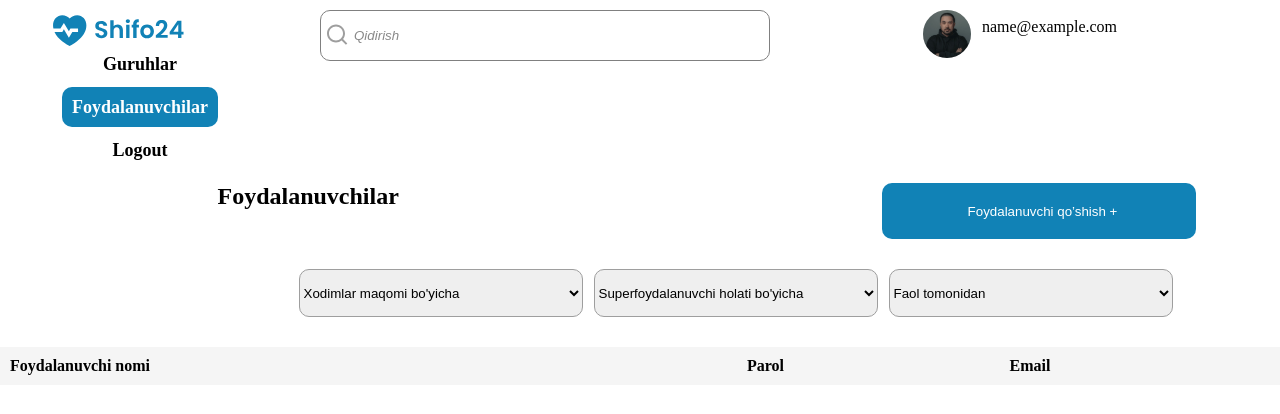
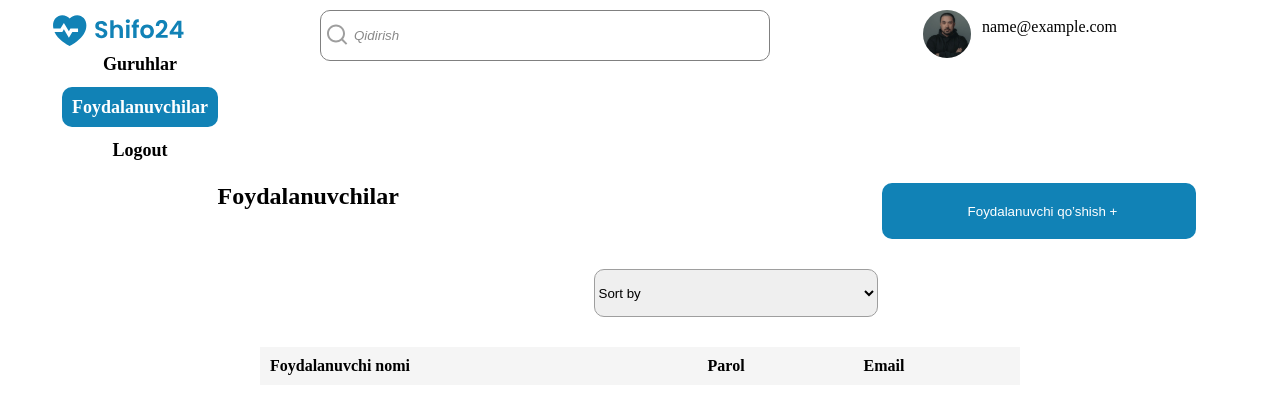
Before and after one commit to Muslimov-Khasan/shifo24, a React (Create React App) app: page / in a window 1280 px wide. Both pictures are taken after typing "name@example.com", "Sample123" into the empty fields and a click on the button "Kirish". Shown: the top 414 px of the page. Built offline with nearby package versions, Linux system fonts and the light colour scheme.

Commit message:
select sort

```diff
--- a/src/components/Home/Home.jsx
+++ b/src/components/Home/Home.jsx
@@ -17,6 +17,7 @@ function Home() {
   const [confirmPassword, setConfirmPassword] = useState("");
   const [tableData, setTableData] = useState([]);
   const [searchQuery, setSearchQuery] = useState("");
+  const [selectedSort, setSelectedSort] = useState("");
 
   useEffect(() => {
     const storedFormData = localStorage.getItem("formData");
@@ -66,6 +67,20 @@ function Home() {
     item.userName.toLowerCase().includes(searchQuery.toLowerCase())
   );
 
+  const sortTableData = () => {
+    let sortedData = [...filteredTableData];
+
+    if (selectedSort === "username") {
+      sortedData.sort((a, b) => a.userName.localeCompare(b.userName));
+    } else if (selectedSort === "password") {
+      sortedData.sort((a, b) => a.password.localeCompare(b.password));
+    } else if (selectedSort === "email") {
+      sortedData.sort((a, b) => a.email.localeCompare(b.email));
+    }
+
+    return sortedData;
+  };
+
   return (
     <>
       <header className="header">
@@ -100,16 +115,15 @@ function Home() {
               </div>
 
               <section className="select-inner">
-                <select className="select-type">
-                  <option value="Xodimlar">Xodimlar maqomi bo'yicha</option>
-                </select>
-                <select className="select-type">
-                  <option value="Xodimlar">
-                    Superfoydalanuvchi holati bo'yicha
-                  </option>
-                </select>
-                <select className="select-type">
-                  <option value="Xodimlar">Faol tomonidan</option>
+                <select
+                  className="select-type"
+                  value={selectedSort}
+                  onChange={(e) => setSelectedSort(e.target.value)}
+                >
+                  <option value="">Sort by</option>
+                  <option value="username">Username</option>
+                  <option value="password">Password</option>
+                  <option value="email">Email</option>
                 </select>
               </section>
             </div>
@@ -160,6 +174,13 @@ function Home() {
             value={password}
             onChange={(e) => setPassword(e.target.value)}
           />
+          <p className="password-message">
+            Sizning parolingiz boshqa shaxsiy ma'lumotlaringizga juda o'xshash
+            bo'lishi mumkin emas. Parolingiz kamida 8 ta belgidan iborat
+            boʻlishi kerak. Sizning parolingiz tez-tez ishlatiladigan parol
+            bo'lishi mumkin emas. Parolingiz butunlay raqamli bo'lishi mumkin
+            emas.
+          </p>
           <label className="user-label" htmlFor="Tasdiqlang parol:">
             Tasdiqlang parol:
           </label>
@@ -186,7 +207,7 @@ function Home() {
             </tr>
           </thead>
           <tbody>
-            {filteredTableData.map((item, index) => (
+            {sortTableData().map((item, index) => (
               <tr key={index}>
                 <td>{item.userName}</td>
                 <td>{item.email}</td>
--- a/src/components/Home/Home.scss
+++ b/src/components/Home/Home.scss
@@ -194,7 +194,8 @@
 }
 
 .table {
-  width: 100%;
+  width: 760px;
+  margin: 0 auto;
   border-collapse: collapse;
 }
 
@@ -213,3 +214,9 @@
 .table tr:last-child td {
   border-bottom: none;
 }
+
+.password-message {
+  margin: 0 auto;
+  width: 720px;
+  text-align: center;
+}
```
